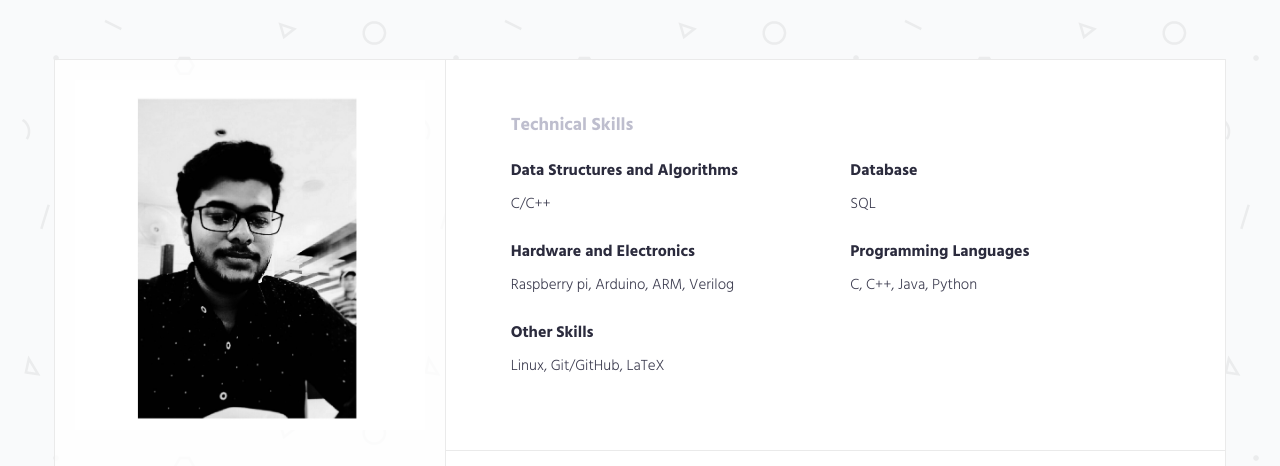
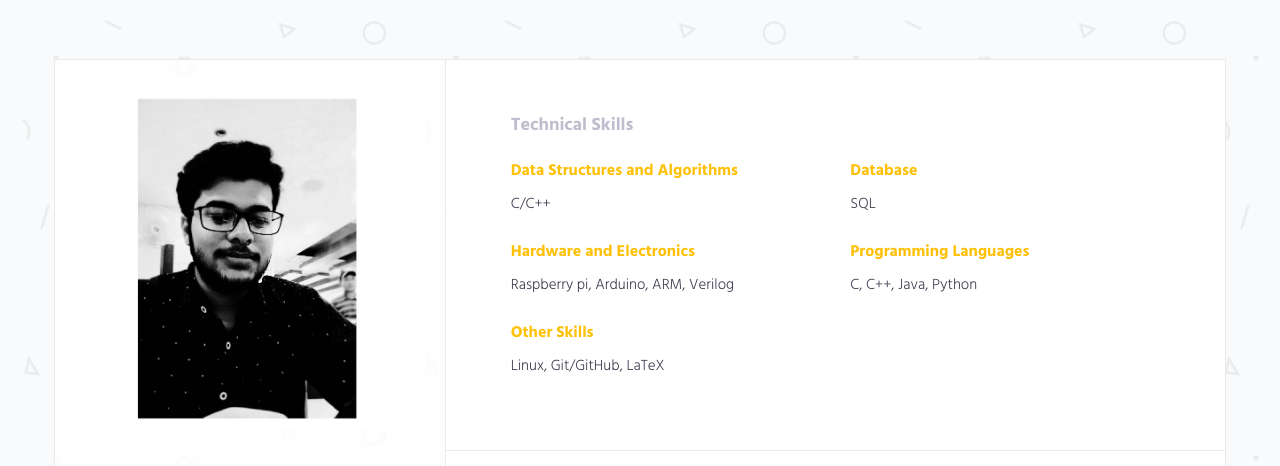
Before and after one commit to ankitgargsma/ankitgargsma.github.io, a plain HTML site: page index.html in a window 1280 px wide. Shown: the top 466 px of the page. Drawn offline with nearby package versions, Linux system fonts and the light colour scheme; a script that the page names is missing.

Commit message:
Update style.css

```diff
--- a/css/style.css
+++ b/css/style.css
@@ -29,7 +29,7 @@ body {
 
 h1, h2, h3, h4, h5, h6 {
     margin : 0 0 15px;
-    color  : #2b2b3d;
+    color  : #FFC107;
     }
 
 h1 {
```
